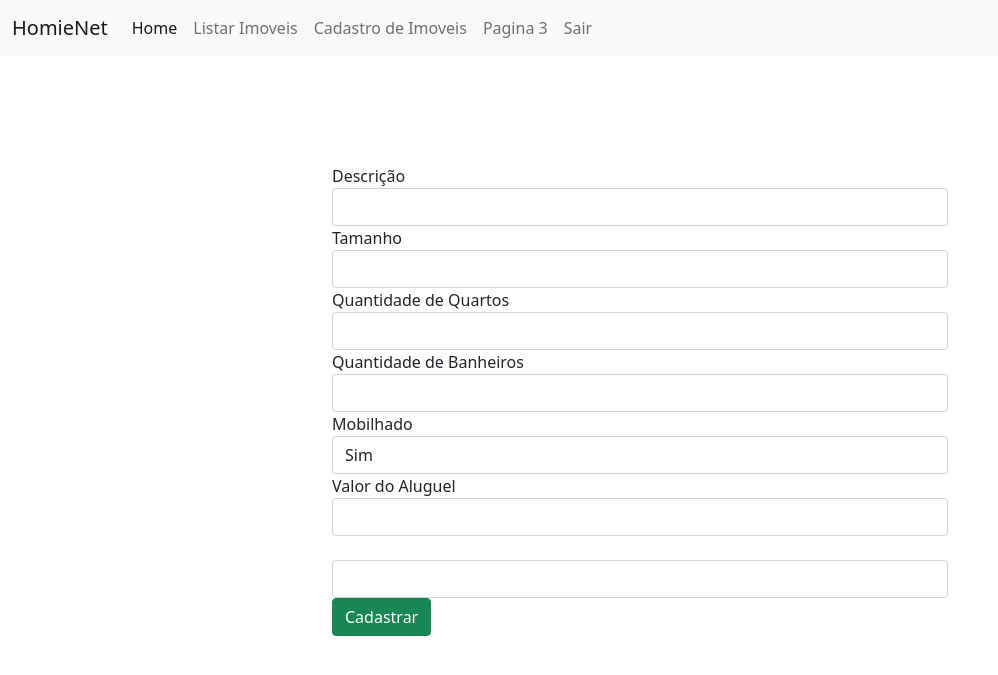
After one commit to LuisFelipeA/HomieNet, a PHP site: page /cadastro_imoveis.php in a window 1280 px wide. The commit adds this page. Shown: the top 675 px of the page, without its empty margins (0-998 px from the left). Run offline with PHP 8.4, Linux system fonts and the light colour scheme.

Commit message:
Cadastro de imoveis criado mas não ta cadastrando

```diff
--- /dev/null
+++ b/HomieNet/cadastro_imoveis.php
@@ -0,0 +1,71 @@
+<?php
+
+require_once 'config/conexao.php';
+
+?>
+
+<!DOCTYPE html>
+<html lang="en">
+<head>
+    <meta charset="UTF-8">
+    <meta http-equiv="X-UA-Compatible" content="IE=edge">
+    <meta name="viewport" content="width=device-width, initial-scale=1.0">
+    <title>Cadastro de Imoveis</title>
+    <link href="https://cdn.jsdelivr.net/npm/bootstrap@5.1.3/dist/css/bootstrap.min.css" rel="stylesheet" integrity="sha384-1BmE4kWBq78iYhFldvKuhfTAU6auU8tT94WrHftjDbrCEXSU1oBoqyl2QvZ6jIW3" crossorigin="anonymous">
+</head>
+<body>
+    <?php
+        require_once 'nav.php';
+    ?>
+
+    <div class="row">
+        <div class="col-md-6 position-absolute top-50 start-50 translate-middle">
+            <form action="inserir_imoveis.php" method="POST">
+
+                <div class="form-group">
+                    <label for="descricao">Descrição</label>
+                    <input id="descricao" class="form-control" name="descricao" type="text"></input>
+                </div>
+
+                <div class="form-group">
+                    <label for="tamanho">Tamanho</label>
+                    <input id="tamanho" class="form-control" name="tamanho" type="double"></input>
+                </div>
+
+                <div class="form-group">
+                    <label for="qtd_quartos">Quantidade de Quartos</label>
+                    <input id="qtd_quartos" class="form-control" name="qtd_quartos" type="double"></input>
+                </div>
+
+                <div class="form-group">
+                    <label for="qtd_banheiros">Quantidade de Banheiros</label>
+                    <input id="qtd_banheiros" class="form-control" name="qtd_banheiros" type="text"></input>
+                </div>
+
+                <div class="form-group">
+                    <label for="mobilhado">Mobilhado</label>
+                    <select id="mobilhado" class="form-control" name="mobilhado">
+                        <option value="1">Sim</option>
+                        <option value="0">Não</option>
+                    </select>
+                </div>
+
+                <div class="form-group">
+                    <label for="valor_aluguel">Valor do Aluguel</label>
+                    <input id="valor_aluguel" class="form-control" name="valor_aluguel" type="double"></input>
+                </div>
+
+                <div class="form-group">
+                    <label for="usuario_id"></label>
+                    <input id="usuario_id" class="form-control" name="usuario_id" type="double"></input>
+                </div>
+
+                <div class="form-group">
+                    <input id="btnCadastrar" class="btn btn-success" name="btnCadastrar" type="submit" value="Cadastrar"></input>
+                </div>
+            </form>
+        </div>
+    </div>
+
+</body>
+</html>
--- a/HomieNet/listagem_imoveis.php
+++ b/HomieNet/listagem_imoveis.php
@@ -30,7 +30,7 @@ $consulta = $result->fetch_all(MYSQLI_ASSOC);
 
                     <div class="col-md-3">
                         <div class="card" style="width: 100%; margin-top: 5%">
-                            <img class="card-img-top" src="casa.png" alt="Card image cap" style="width: 30%">
+                            <img class="card-img-top" src="casa.png" alt="Card image cap" style="width: 30% " >
                             <div class="card-body">
                                 <h5 class="card-title"><?php echo $imovel["valor_aluguel"];?></h5>
                                 <p class="card-text"><?php echo $imovel["descricao"];?></p>
--- a/HomieNet/nav.php
+++ b/HomieNet/nav.php
@@ -8,9 +8,9 @@
         <div class="navbar-nav">
             <a class="nav-link active" aria-current="page" href="index.php">Home</a>
             <a class="nav-link" href="listagem_imoveis.php">Listar Imoveis</a>
-            <a class="nav-link" href="pagina2.php">Pagina 2</a>
-            <a class="nav-link" href="pagina3.php">Pagina 3</a>
-            <a class="nav-link" href="logout.php">Sair</a>
+            <a class="nav-link" href="cadastro_imoveis.php">Cadastro de Imoveis</a>
+            <a class="nav-link" href="#">Pagina 3</a>
+            <a class="nav-link" href="#">Sair</a>
         </div>
         </div>
     </div>
```
Also changed, not shown: HomieNet/inserir_imoveis.php (added, +47 -0 lines).
